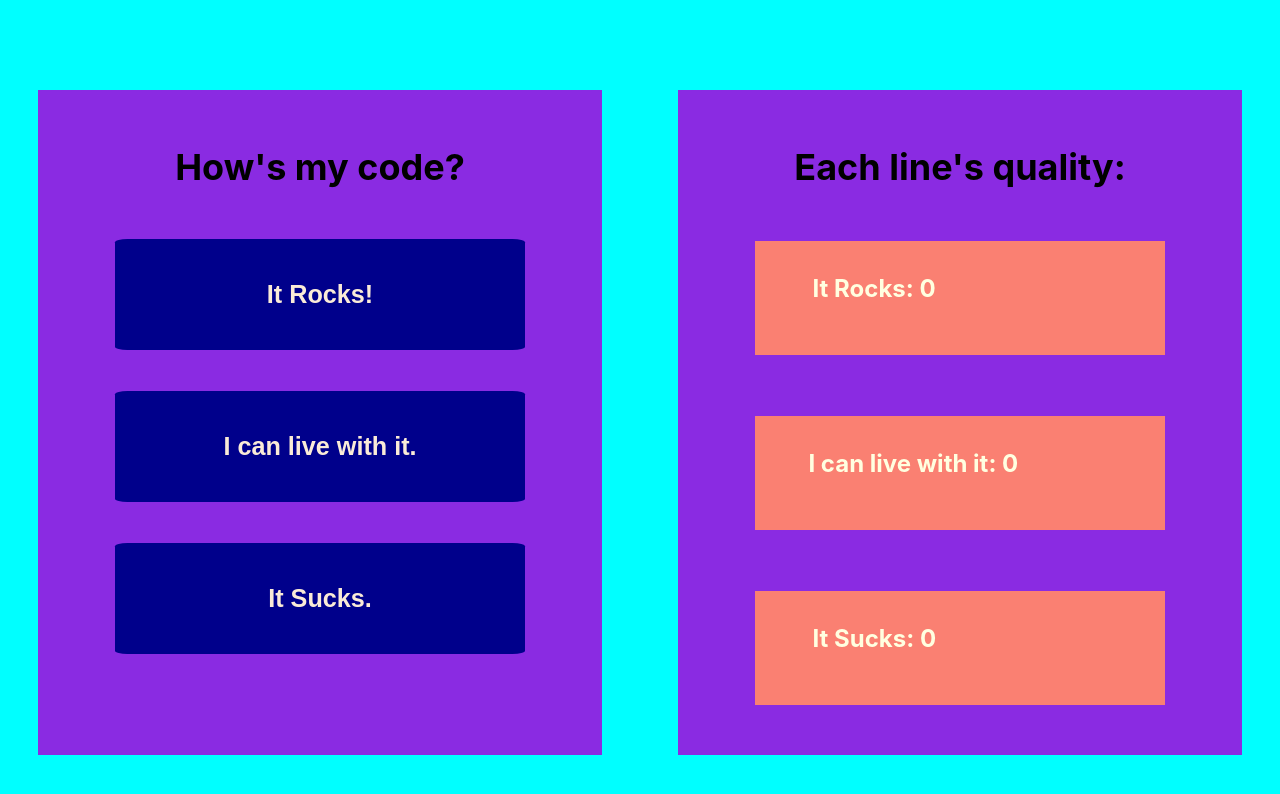
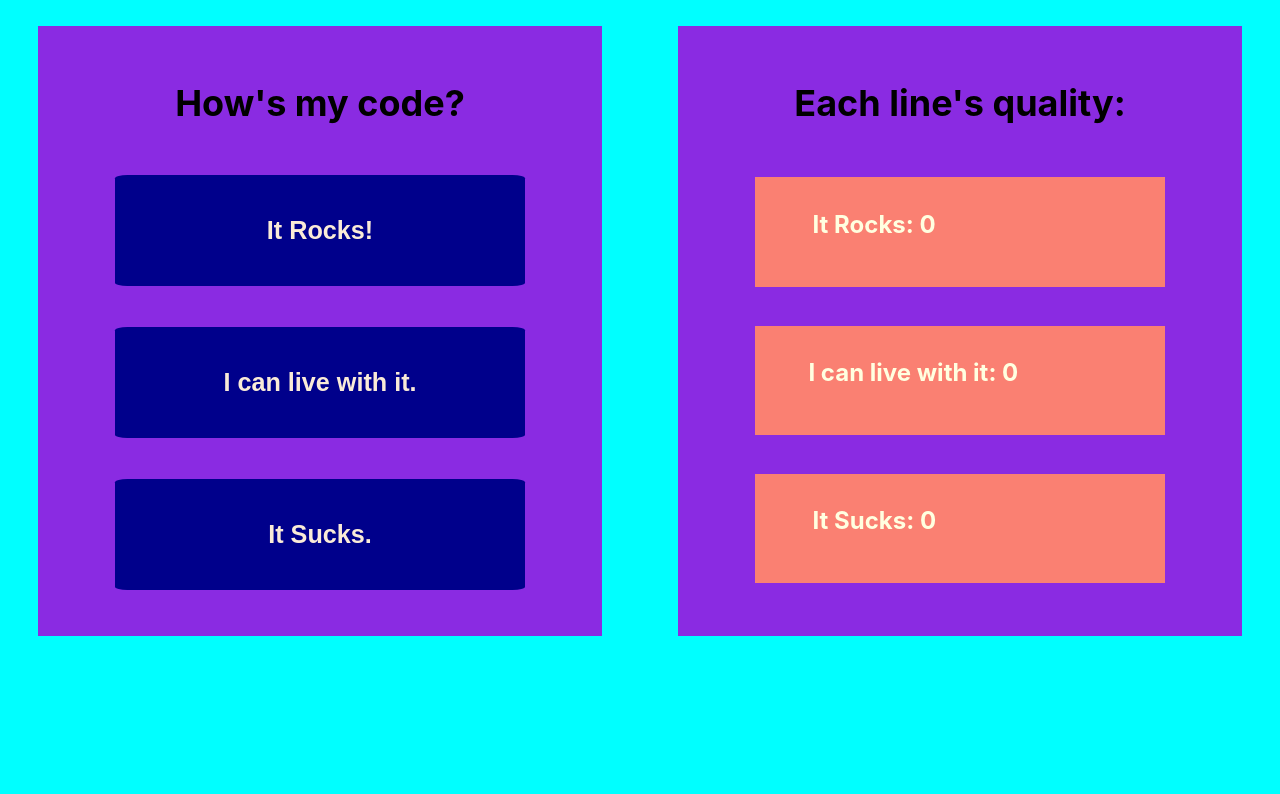
Before and after one commit to bumpylumps/code-rates, a React (Create React App) app: page / in a window 1280 px wide. Shown: the top 794 px of the page. Built offline with nearby package versions, Linux system fonts and the light colour scheme; the HTML template or start-up script is replaced by a standard one.

Commit message:
updated TODO for next session

```diff
--- a/src/App.css
+++ b/src/App.css
@@ -1,10 +1,11 @@
 body {
   background-color: aqua;
+  height: 100%;
 }
 
 .main {
   display: flex;
-  margin: 5% 0;
+  margin: 0;
   width: 100%;
   height: 100%;
 }
@@ -69,7 +70,7 @@ h1 {
   background-color: salmon;
   padding: 8% 14%;
   font-weight: bold;
-  margin: 3% 0 15% 0;
+  margin: 3% 0 9.5% 0;
   color: lightyellow;
 }
 
```
Also changed, not shown: 1 other file (tests, documents, lock files or other folders).
